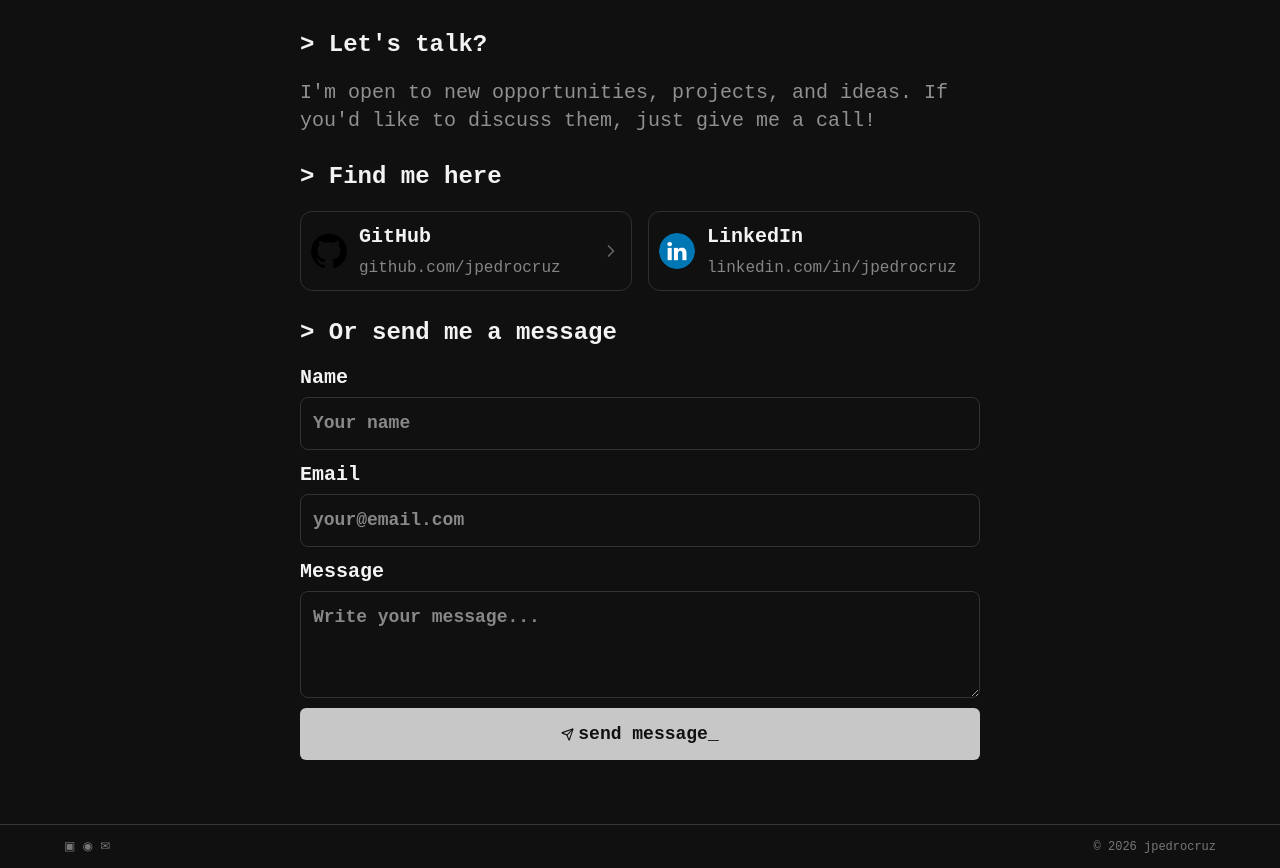
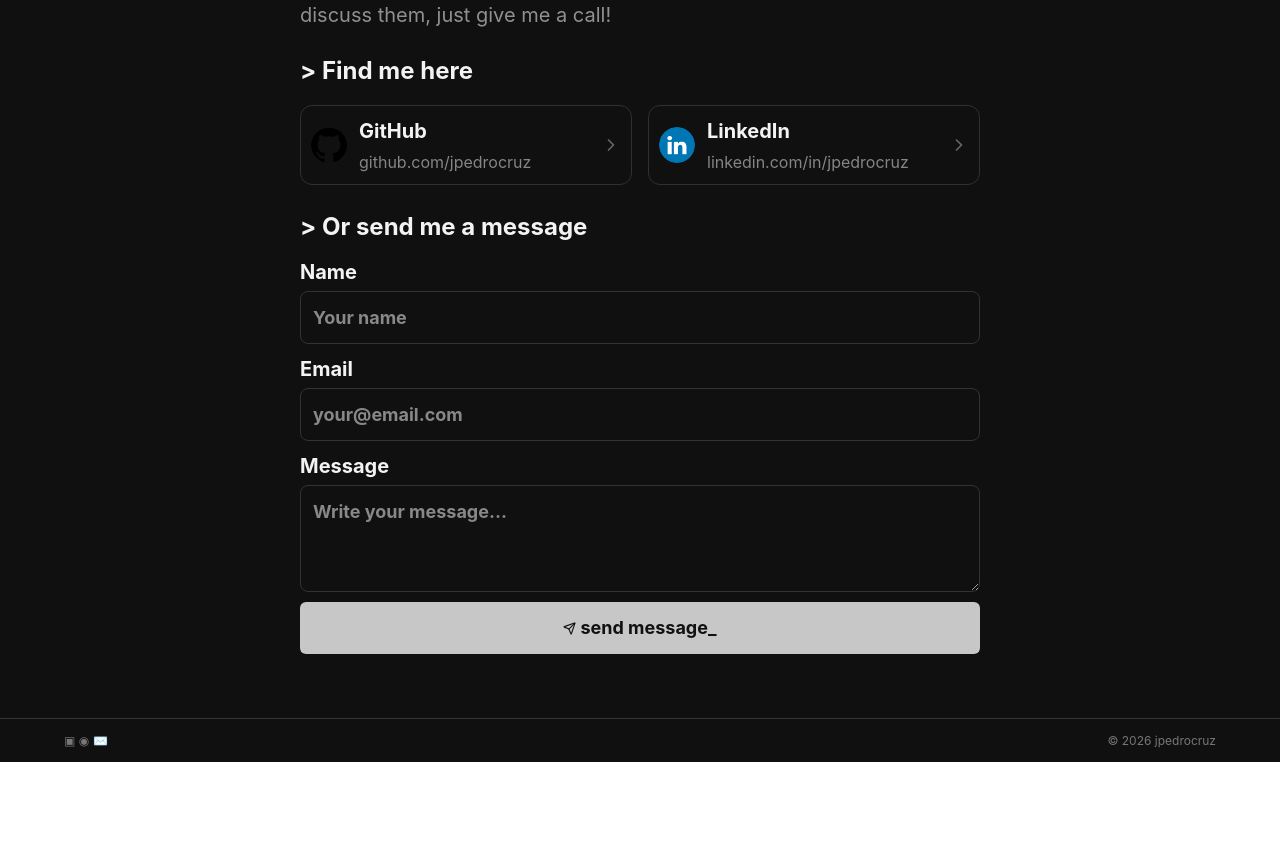
Before and after one commit to jpedroccruz/portifolio-web, a React (Vite) app: page / in a window 1280 px wide. Shown: the part 1636-2504 px from the top of the page. After the commit the page ends 2398 px from the top, so only its background shows below. Built offline with nearby package versions, Linux system fonts and the light colour scheme.

Commit message:
feat: add project pages structure

```diff
--- a/src/App.tsx
+++ b/src/app.tsx
@@ -1,5 +1,5 @@
 import { BrowserRouter, Route, Routes } from "react-router-dom"
-import Home from "./pages/Home"
+import Home from "./pages/(public)/home/page"
 
 export default function App() {
 	return (
--- a/src/main.tsx
+++ b/src/main.tsx
@@ -1,7 +1,7 @@
 import { StrictMode } from "react"
 import { createRoot } from "react-dom/client"
 import "./index.css"
-import App from "./App.tsx"
+import App from "./app.tsx"
 
 // biome-ignore lint/style/noNonNullAssertion: useful in this case
 createRoot(document.getElementById("root")!).render(
--- /dev/null
+++ b/src/pages/(guest)/login/page.tsx
@@ -0,0 +1,5 @@
+export default function Guest() {
+  return (
+    <h1>Hello Guest</h1>
+  )
+}
--- /dev/null
+++ b/src/pages/(private)/control-panel/page.tsx
@@ -0,0 +1,5 @@
+export default function ControlPanel() {
+  return (
+    <h1>Hello Control Panel</h1>
+  )
+}
--- a/src/pages/Home.tsx
+++ b/src/pages/(public)/home/page.tsx
@@ -74,61 +74,61 @@ export default function Home() {
 	}, [])
 
 	return (
-		<div className="min-h-screen bg-[#101010] font-['Cascadia_Mono',monospace] text-[#f3f3f3] selection:bg-white selection:text-black">
+		<div className="min-h-screen bg-[#101010] text-[#f3f3f3] selection:bg-white selection:text-black">
 			<header className="hidden p-2 border-b border-[#292929] md:block">
-				<div className="mx-auto flex h-full w-full max-w-[680px] items-center justify-between">
-					<Link
+				<div className="mx-auto flex h-full w-full max-w-170 items-center justify-between">
+					<a
 						className="text-2xl font-bold"
-						to="#whoami"
+						href="#whoami"
 						onClick={handleNavClick}
 					>
 						JP <span className="text-[#777]">~</span>
-					</Link>
+					</a>
 					<nav className="flex gap-8 text-[15px] text-[#cfcfcf]">
-						<Link
+						<a
 							className="flex flex-col items-center gap-0.5"
-							to="#whoami"
+							href="#whoami"
 							onClick={handleNavClick}
 						>
 							<UserRound size={16} />
 							./whoami
-						</Link>
-						<Link
+						</a>
+						<a
 							className="flex flex-col items-center gap-0.5"
-							to="#stack"
+							href="#stack"
 							onClick={handleNavClick}
 						>
 							<Layers3 size={16} />
 							./stack
-						</Link>
-						<Link
+						</a>
+						<a
 							className="flex flex-col items-center gap-0.5"
-							to="#projects"
+							href="#projects"
 							onClick={handleNavClick}
 						>
 							<FolderCode size={16} />
 							./projects
-						</Link>
-						<Link
+						</a>
+						<a
 							className="flex flex-col items-center gap-0.5"
-							to="#contact"
+							href="#contact"
 							onClick={handleNavClick}
 						>
 							<Mail size={16} />
 							./ping-me
-						</Link>
+						</a>
 					</nav>
 				</div>
 			</header>
 
-			<main className="mx-auto max-w-[680px] px-7 pb-28 pt-8 md:px-0 md:pb-16 md:pt-10">
+			<main className="mx-auto max-w-170 px-7 pb-28 pt-8 md:px-0 md:pb-16 md:pt-10">
 				<section id="whoami" className="mb-12 scroll-mt-8 md:mb-20">
 					<h1 className="mb-7 flex items-center gap-2 text-[34px] font-bold md:mb-8 md:text-[36px]">
 						$ whoami
 					</h1>
 					<div className="flex flex-col items-stretch gap-6 md:grid md:grid-cols-[270px_1fr] md:items-center md:gap-14">
 						<img
-							className="mx-auto aspect-square w-[166px] rounded-full object-cover md:mx-0 md:w-[270px]"
+							className="mx-auto aspect-square w-41.5 rounded-full object-cover md:mx-0 md:w-67.5"
 							src="/me.png"
 							alt="Joao Pedro Cruz"
 						/>
@@ -145,7 +145,7 @@ export default function Home() {
 							</p>
 							<div className="rounded-xl border border-[#454545] p-4 text-[20px] md:text-[20px]">
 								<strong className="text-[22px]">&gt; Currently</strong>
-								<p className="mt-2 leading-[1.25] text-[#909090]">
+								<p className="mt-2 leading-tight text-[#909090]">
 									-&gt; Building Mimo Marmitas
 									<br />
 									-&gt; Learning Software Architecture
@@ -164,7 +164,7 @@ export default function Home() {
 					<div className="flex flex-wrap justify-between gap-x-2.5 gap-y-3.5 md:justify-center md:gap-x-4 md:gap-y-4">
 						{stack.map(({ name, mark, icon: Icon, color }) => (
 							<div
-								className="grid h-[73px] w-[calc((100%-20px)/3)] place-items-center rounded-xl border border-[#292929] md:w-20"
+								className="grid h-18.25 w-[calc((100%-20px)/3)] place-items-center rounded-xl border border-[#292929] md:w-20"
 								key={name}
 								title={name}
 							>
@@ -180,7 +180,7 @@ export default function Home() {
 									/>
 								) : (
 									<span
-										className={`grid h-[53px] min-w-[53px] place-items-center rounded-xl px-1 text-center text-2xl font-bold ${color}`}
+										className={`grid h-13.25 min-w-13.25 place-items-center rounded-xl px-1 text-center text-2xl font-bold ${color}`}
 									>
 										{mark}
 									</span>
@@ -194,7 +194,7 @@ export default function Home() {
 					<h2 className="mb-6 flex items-center gap-2 text-[34px] font-bold md:mb-7 md:text-[36px]">
 						$ ls projects
 					</h2>
-					<article className="min-h-[205px] w-full rounded-xl border border-[#303030] p-4 md:w-[304px]">
+					<article className="min-h-51.25 w-full rounded-xl border border-[#303030] p-4 md:w-76">
 						<div className="mb-4 flex justify-between text-[21px] font-bold">
 							<span>mimo-marmitas</span>
 							<ArrowUpRight size={18} className="text-[#777]" />
@@ -228,7 +228,7 @@ export default function Home() {
 					<div className="mb-6 grid gap-2 md:grid-cols-2 md:gap-4">
 						{socials.map((social) => (
 							<a
-								className="flex min-h-[67px] items-center gap-3 rounded-xl border border-[#303030] p-2.5 transition-colors hover:border-[#666]"
+								className="flex min-h-16.75 items-center gap-3 rounded-xl border border-[#303030] p-2.5 transition-colors hover:border-[#666]"
 								href={social.href}
 								key={social.name}
 							>
@@ -257,7 +257,7 @@ export default function Home() {
 						<label className="text-[20px] font-bold">
 							Name
 							<input
-								className="mt-1 block w-full rounded-lg border border-[#333] bg-transparent p-3 font-['Cascadia_Mono',monospace] text-[18px] text-white outline-none focus:border-[#777]"
+								className="mt-1 block w-full rounded-lg border border-[#333] bg-transparent p-3 text-[18px] text-white outline-none focus:border-[#777]"
 								type="text"
 								placeholder="Your name"
 							/>
@@ -265,7 +265,7 @@ export default function Home() {
 						<label className="text-[20px] font-bold">
 							Email
 							<input
-								className="mt-1 block w-full rounded-lg border border-[#333] bg-transparent p-3 font-['Cascadia_Mono',monospace] text-[18px] text-white outline-none focus:border-[#777]"
+								className="mt-1 block w-full rounded-lg border border-[#333] bg-transparent p-3 text-[18px] text-white outline-none focus:border-[#777]"
 								type="email"
 								placeholder="your@email.com"
 							/>
@@ -273,13 +273,13 @@ export default function Home() {
 						<label className="text-[20px] font-bold">
 							Message
 							<textarea
-								className="mt-1 block w-full resize-y rounded-lg border border-[#333] bg-transparent p-3 font-['Cascadia_Mono',monospace] text-[18px] text-white outline-none focus:border-[#777]"
+								className="mt-1 block w-full resize-y rounded-lg border border-[#333] bg-transparent p-3 text-[18px] text-white outline-none focus:border-[#777]"
 								placeholder="Write your message..."
 								rows={3}
 							/>
 						</label>
 						<button
-							className="mt-0 flex items-center justify-center gap-1 rounded-md bg-[#c7c7c7] p-3 font-['Cascadia_Mono',monospace] text-lg font-bold text-[#111] transition-colors hover:bg-white"
+							className="mt-0 flex items-center justify-center gap-1 rounded-md bg-[#c7c7c7] p-3 text-lg font-bold text-[#111] transition-colors hover:bg-white"
 							type="submit"
 						>
 							<Send size={13} />
@@ -290,7 +290,7 @@ export default function Home() {
 			</main>
 
 			<nav
-				className={`fixed inset-x-0 bottom-0 z-20 flex h-[68px] items-center justify-around border-t border-[#363636] bg-[#101010]/95 px-2 backdrop-blur transition-transform duration-300 md:hidden ${isMobileMenuVisible ? "translate-y-0" : "translate-y-full"}`}
+				className={`fixed inset-x-0 bottom-0 z-20 flex h-17 items-center justify-around border-t border-[#363636] bg-[#101010]/95 px-2 backdrop-blur transition-transform duration-300 md:hidden ${isMobileMenuVisible ? "translate-y-0" : "translate-y-full"}`}
 			>
 				<Link
 					className="flex flex-col items-center gap-1 text-[16px] text-[#d5d5d5]"
```
